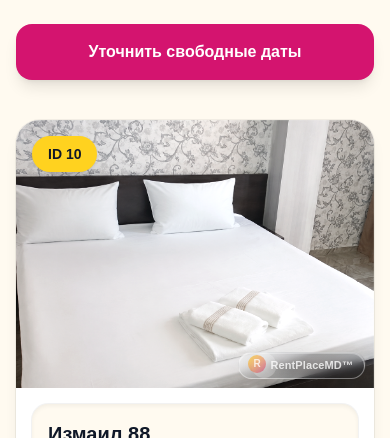
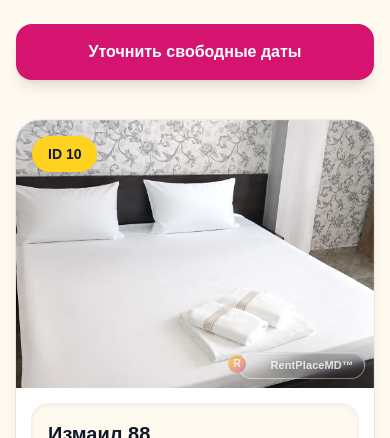
Before and after one commit to zavturandrei-glitch/rentplacemd, a Next.js app: page / in a window 390 px wide. Shown: the part 1540-1978 px from the top of the page. Built offline with nearby package versions, Linux system fonts and the light colour scheme.

Commit message:
Adjust watermark R alignment

```diff
--- a/app/globals.css
+++ b/app/globals.css
@@ -70,7 +70,6 @@ canvas {
   border: 1px solid rgba(255, 255, 255, 0.38);
   border-radius: 999px;
   background:
-    radial-gradient(circle at 25px 50%, rgba(255, 255, 255, 0.24) 0 12px, transparent 13px),
     linear-gradient(135deg, rgba(255, 255, 255, 0.24), rgba(7, 17, 31, 0.22) 48%, rgba(7, 17, 31, 0.14));
   box-shadow: 0 12px 32px rgba(0, 0, 0, 0.18), inset 0 1px 0 rgba(255, 255, 255, 0.3);
   color: rgba(255, 255, 255, 0.78);
@@ -88,7 +87,7 @@ canvas {
 .rpm-watermark-frame::before {
   content: "R";
   position: absolute;
-  right: calc(clamp(12px, 3%, 26px) + clamp(136px, 15.8vw, 268px));
+  right: calc(clamp(12px, 3%, 26px) + clamp(145px, 16.4vw, 277px));
   bottom: calc(clamp(12px, 3%, 26px) + clamp(6px, 0.75vw, 10px));
   z-index: 6;
   display: grid;
@@ -114,7 +113,7 @@ canvas {
 }
 
 .rpm-watermark-frame--compact::before {
-  right: 111px;
+  right: 128px;
   bottom: 16px;
   width: 18px;
   height: 18px;
@@ -131,7 +130,7 @@ canvas {
   }
 
   .rpm-watermark-frame::before {
-    right: 108px;
+    right: 128px;
     bottom: 15px;
     width: 18px;
     height: 18px;
```
